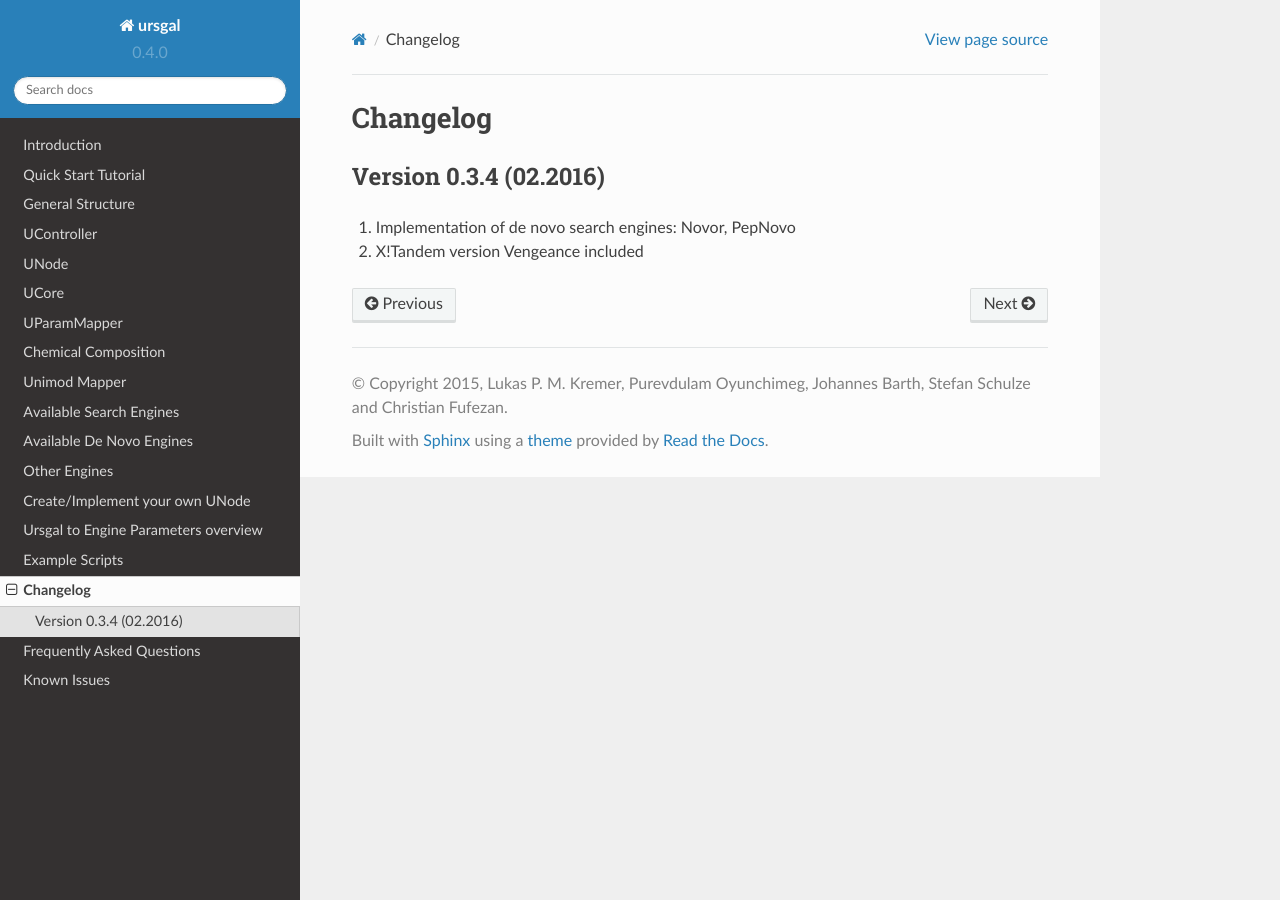
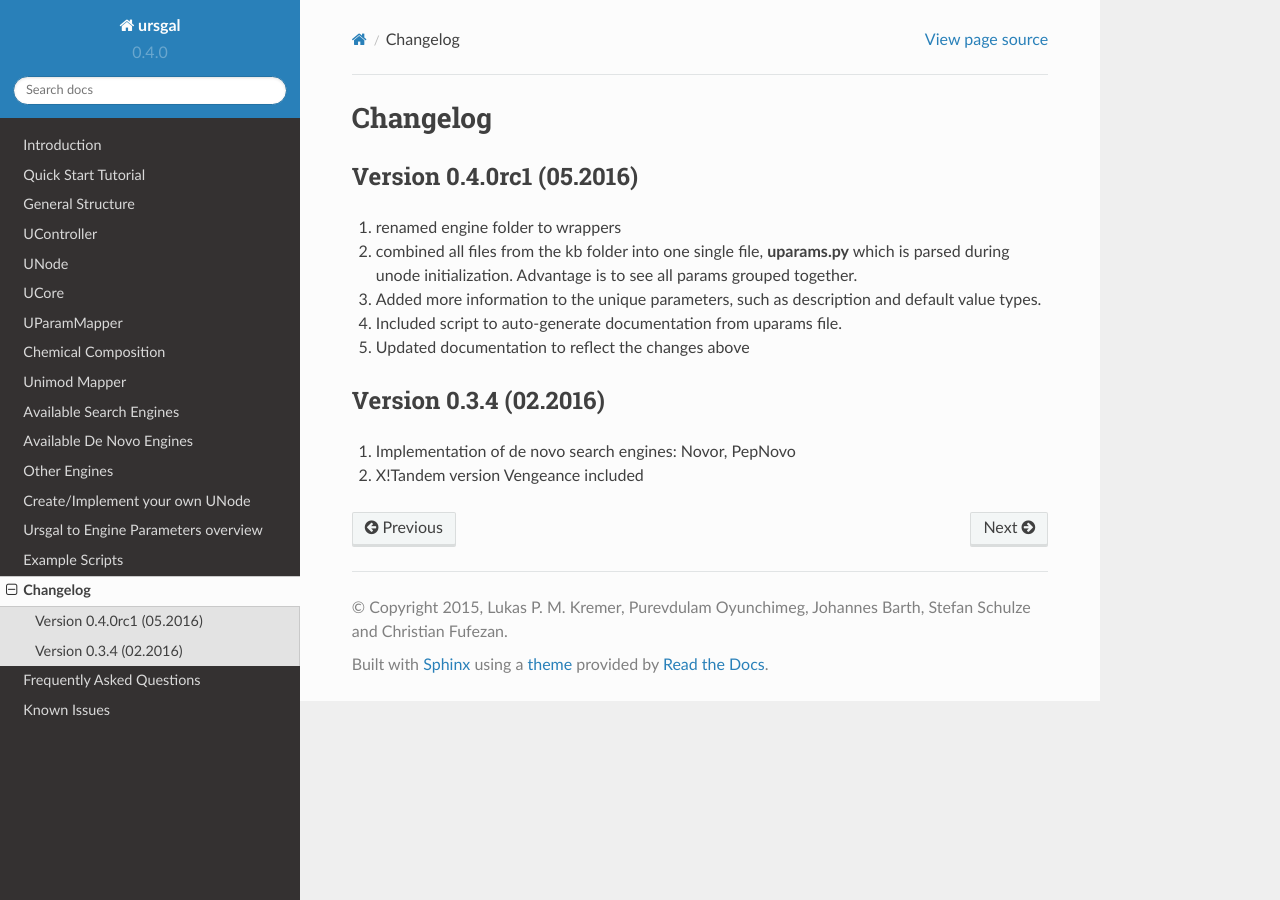
Before and after one commit to ursgal/ursgal, a Sphinx documentation site: the page built from docs/source/changelog.txt, in a window 1280 px wide. Built offline with Sphinx 7.4.7 and the Read the Docs theme 2.0.0, drawn with Linux system fonts in a browser that asks for light colours.

Commit message:
Started updating Changlog

```diff
--- a/docs/source/changelog.txt
+++ b/docs/source/changelog.txt
@@ -1,5 +1,18 @@
 Changelog
 =========
+
+Version 0.4.0rc1 (05.2016)
+^^^^^^^^^^^^^^^^^^^^^^^^^^
+
+#. renamed engine folder to wrappers
+#. combined all files from the kb folder into one single file, **uparams.py**
+   which is parsed during unode initialization. Advantage is to see all params
+   grouped together.
+#. Added more information to the unique parameters, such as description and
+   default value types.
+#. Included script to auto-generate documentation from uparams file.
+#. Updated documentation to reflect the changes above
+
 
 Version 0.3.4 (02.2016)
 ^^^^^^^^^^^^^^^^^^^^^^^
```
